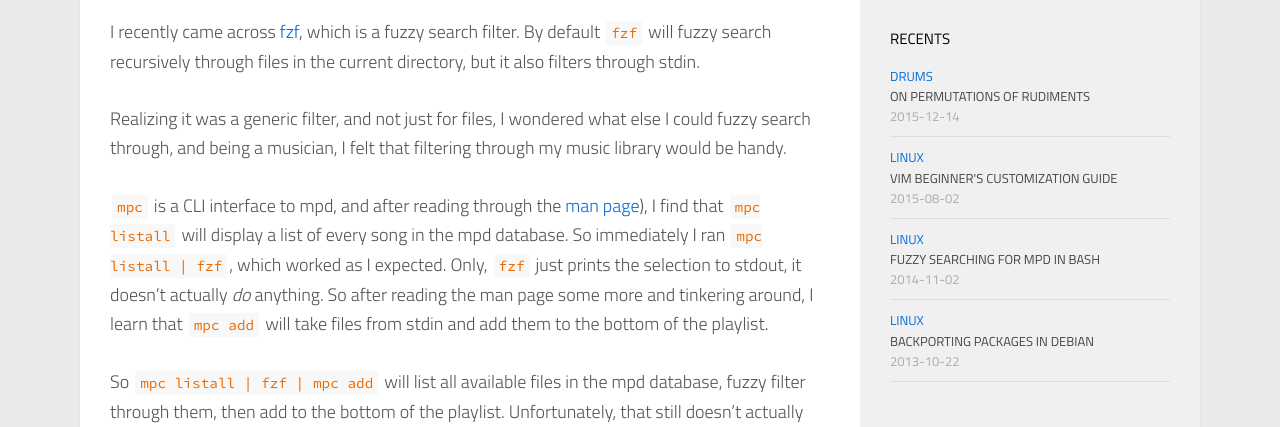
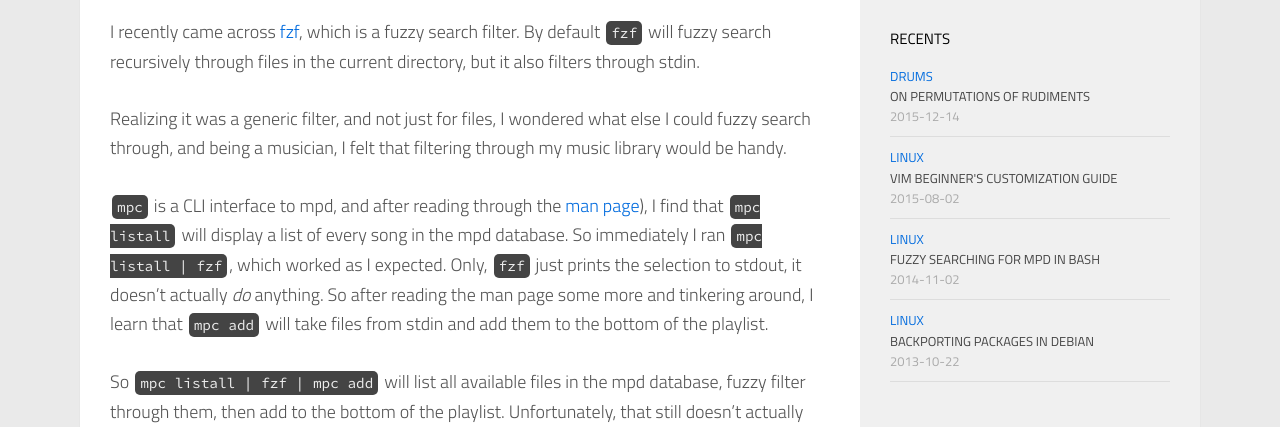
Before and after one commit to DanielFGray/danielfgray.github.io, a plain HTML site: page linux/fzmp/index.html in a window 1280 px wide. Shown: the part 369-796 px from the top of the page. Drawn offline with Linux system fonts and the light colour scheme; a script that the page names is missing.

Commit message:
Site updated: 2016-05-15 22:17:04

```diff
--- a/css/style.css
+++ b/css/style.css
@@ -227,13 +227,13 @@ body {
 }
 code {
   margin: 0 2px;
-  color: #e96900;
+  color: #eee;
   padding: 3px 5px;
   font-size: 0.8em;
-  -webkit-border-radius: 2px;
-  border-radius: 2px;
+  -webkit-border-radius: 5px;
+  border-radius: 5px;
   font-family: "Source Code Pro", Consolas, Monaco, Menlo, Consolas, monospace;
-  background-color: #f8f8f8;
+  background-color: #444;
 }
 .container {
   position: relative;
--- a/linux/fzmp/index.html
+++ b/linux/fzmp/index.html
@@ -171,7 +171,7 @@ I recently came across fzf, which is a fuzzy search filter. By default fzf will
 
 
 
-    <a data-url="http://0.0.0.0/linux/fzmp/" data-id="cio9f63th0001q6o1ngirpsk3" class="article-share-link"><i class="fa fa-share"></i>Share</a>
+    <a data-url="http://0.0.0.0/linux/fzmp/" data-id="cio9fs0vm0001cxo15efcbps3" class="article-share-link"><i class="fa fa-share"></i>Share</a>
 <script>
     (function ($) {
         $('body').on('click', function() {
```
Also changed, not shown: drums/rudimental-permutations/index.html (+1 -1 lines), linux/debian-backporting/index.html (+1 -1 lines), linux/vimrc-guide/index.html (+1 -1 lines), 1 other file.
